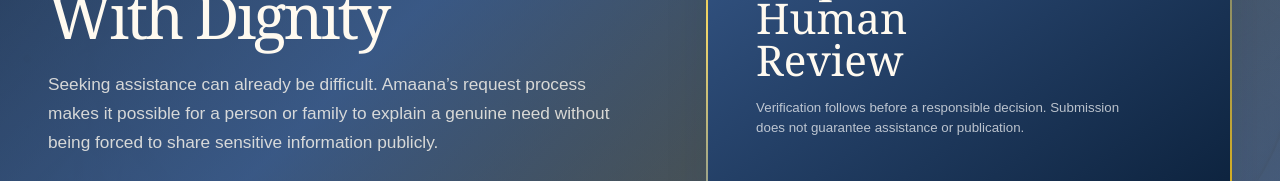
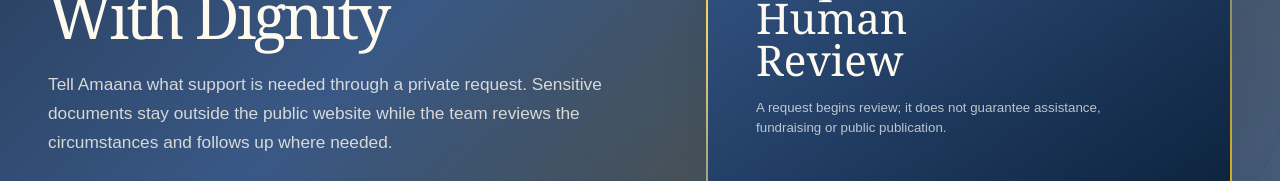
Before and after one commit to immazhark/amaana-platform, a Next.js app: page /request-assistance in a window 1280 px wide. Shown: the part 502-683 px from the top of the page. Built offline with nearby package versions, Linux system fonts and the light colour scheme; no server answers.

Commit message:
refine: clarify assistance first-step expectations

```diff
--- a/src/app/request-assistance/page.tsx
+++ b/src/app/request-assistance/page.tsx
@@ -13,7 +13,7 @@ export const metadata: Metadata = {
 
 export default function RequestAssistancePage() {
   return <div className="v2-home v2-assistance-page">
-    <PageHero variant="action" eyebrow="Request Assistance · Private First Step" title="Ask for Help Privately and With Dignity" description={<p>Seeking assistance can already be difficult. Amaana’s request process makes it possible for a person or family to explain a genuine need without being forced to share sensitive information publicly.</p>} actions={[{label:"Begin your request",href:"#request-form"},{label:"Track an existing request",href:"/request-assistance/status",secondary:true}]} visualKicker="What happens here" visualTitle="Private Request → Human Review" visualNote="Verification follows before a responsible decision. Submission does not guarantee assistance or publication." />
+    <PageHero variant="action" eyebrow="Request Assistance · Private First Step" title="Ask for Help Privately and With Dignity" description={<p>Tell Amaana what support is needed through a private request. Sensitive documents stay outside the public website while the team reviews the circumstances and follows up where needed.</p>} actions={[{label:"Begin your request",href:"#request-form"},{label:"Track an existing request",href:"/request-assistance/status",secondary:true}]} visualKicker="What happens here" visualTitle="Private Request → Human Review" visualNote="A request begins review; it does not guarantee assistance, fundraising or public publication." />
 
     <section className="v2-assistance-before"><div className="v2-shell"><p className="v2-section-label">Before you begin</p><div className="v2-assistance-before-grid"><h2>Share enough to help us understand. Keep sensitive material relevant.</h2><div><p>Describe the situation, the support needed and any useful context. Supporting documents can be added when they genuinely help verification.</p><p><strong>Your uploaded documents remain private.</strong> Public sharing, if ever considered later, is a separate reviewed decision.</p></div></div></div></section>
 
```
